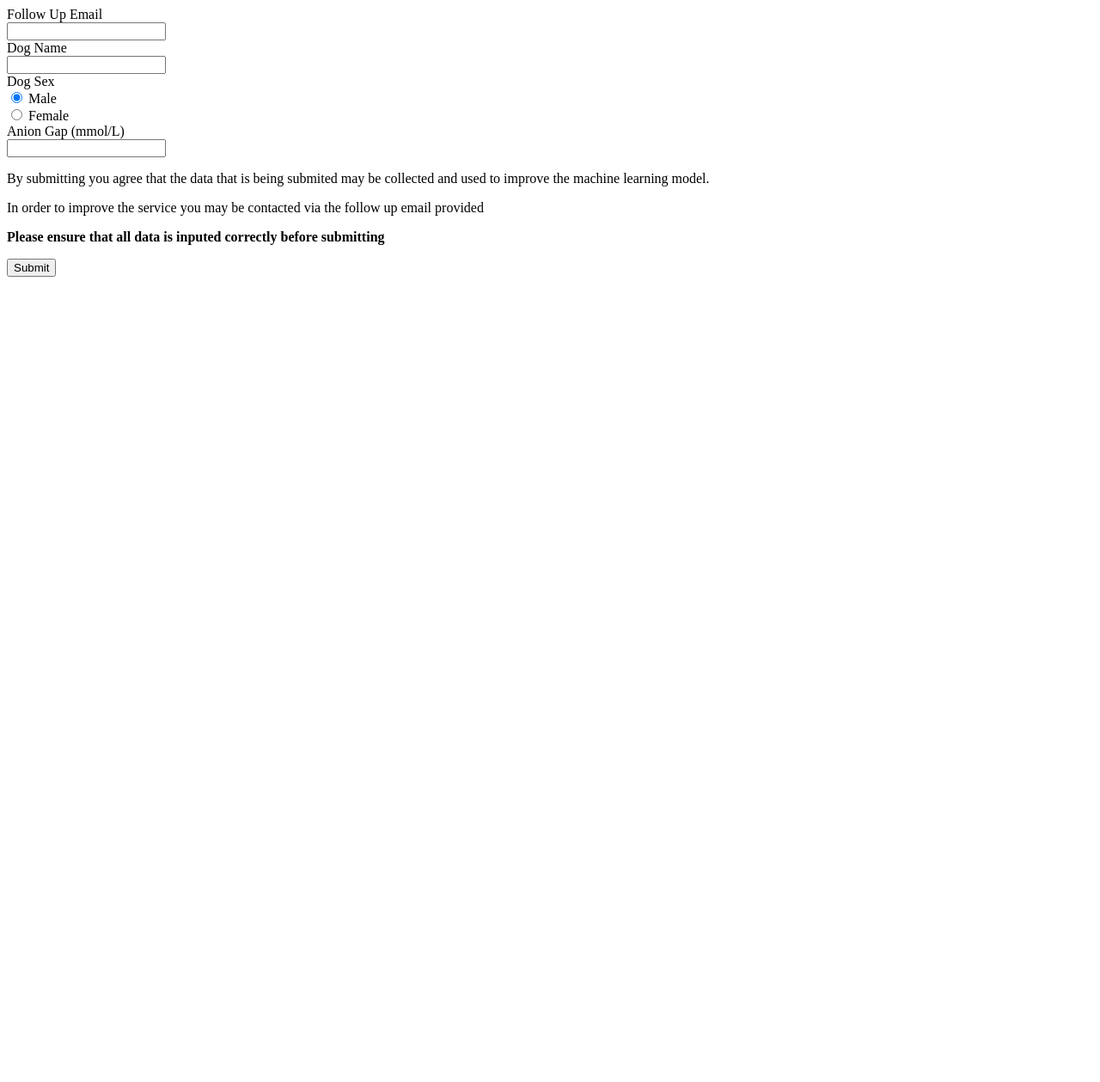
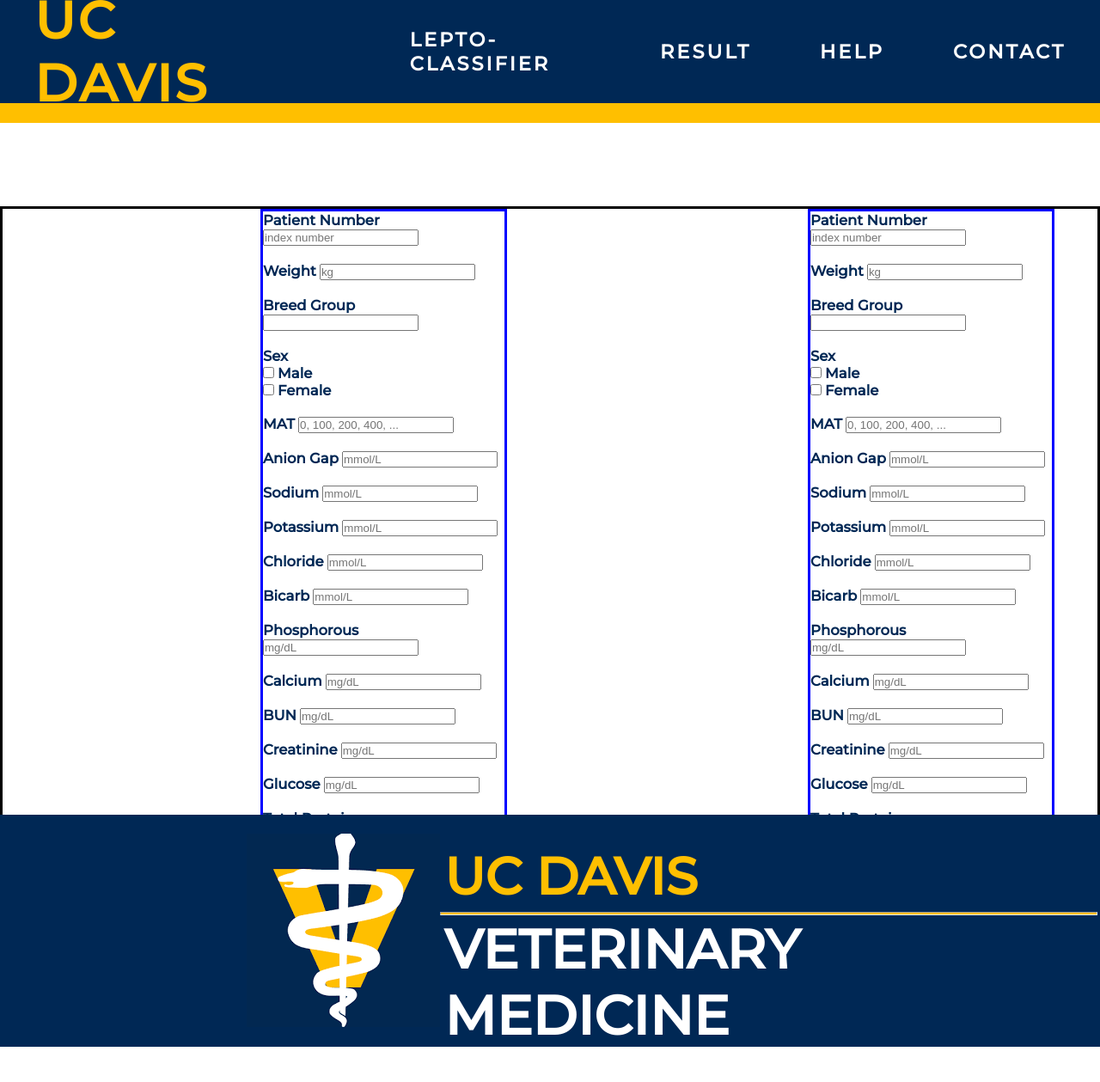
Before and after one commit to Camerooooon/lepto-classifier-frontend, a Flask app: page / in a window 1280 px wide. Shown: the whole page at 86% size. Before the commit the page ends 322 px from the top, so only its background shows below. Run offline with Flask 2, Linux system fonts and the light colour scheme.

Commit message:
first css

```diff
--- /dev/null
+++ b/templates/index.css
@@ -0,0 +1,163 @@
+@import url('https://fonts.googleapis.com/css2?family=Inter:wght@700&family=Montserrat:ital,wght@0,500;1,400;1,900&family=PT+Serif&display=swap');
+
+/*remove all the gaps*/
+*{
+    padding: 0;
+    margin: 0;
+    box-sizing: border-box;
+}
+
+html {
+    font-size: 15px;
+    font-family: 'Montserrat', sans-serif;
+}
+
+a {
+    text-decoration: none;
+}
+
+/* puts it in the center*/
+.container {
+    min-height: 100vh;
+    width: 100%;
+    display: flex;
+    align-items: center;
+    justify-content: center;
+    flex-direction: column;
+}
+.header {
+    width: 100%;
+    margin: 0;
+}
+.header ul{
+    list-style: none;
+    position: absolute;
+    background-color: #002855;
+    width: 100%;
+    height: 8rem;
+    top: 0;
+    display: flex;
+    flex-direction: row;
+    justify-content: center;
+    align-items: center;
+    z-index: 1;
+}
+.header ul a{
+    font-size: 1.5rem;
+    letter-spacing: .2rem;
+    text-decoration: none;
+    color: white;
+    text-transform: uppercase;
+    padding: 40px;
+    display: block;
+    font-weight: 900;
+}
+/* add some hover affect to show the details */
+.bar {
+    background-color: #FFBF00;
+    position: absolute;
+    width: 100%;
+    height: 1.5rem;
+    top: 8rem;
+    /* fix this transition*/
+    transition: .3s ease transform;
+}
+/*
+.bar:hover {
+    transform: scale(5);
+    z-index: -1;
+}
+*/
+/* hard coded will have to change it using flex property */
+.body {
+    top: 16rem;
+    display: flex;
+    border: 3px solid black;
+    flex-direction: row;
+    position: absolute;
+    align-items: center;
+    width: 100%;
+    height: auto;
+}
+.disclaimer {
+    width: 100%;
+    height: 7rem;
+    display: flex;
+    margin-top: -26rem;
+    background-color: lightgray;
+    justify-content: center;
+}
+p.hidden {
+    display: block;
+    font-size: 2rem;
+    color: #002855;
+}
+form {
+    align-items: center;
+    width: 100%;
+    display: flex;
+}
+label {
+    color: #002855;
+    font-weight: 700;
+    font-size: 1.1rem;
+}
+p {
+    color: #002855;
+    font-weight: 900;
+}
+div.col1, div.col2{
+    border: 3px solid blue;
+    width: 50%;
+    margin: 50px;
+    margin-top: 0;
+    margin-bottom: 0;
+    margin-left: 20rem;
+}
+
+.footer {
+    /* fix this brute force */
+    top: 55rem;
+    width: 100%;
+    height: 18rem;
+    position: relative;
+    background-color: #002855;
+    display: flex;
+    flex-direction: row;
+}
+img {
+    margin-left: 7rem;
+}
+.vm_img {
+    width: 40%;
+    align-items: center;
+    display: flex;
+    justify-content: right;
+}
+.content {
+    margin-top: 2rem;
+    width: 60%;
+}
+hr {
+    display: block;
+    background-color: #FFBF00;
+    position: absolute;
+    width: 51rem;
+    height: 4px;
+}
+.title {
+    font-size: 4rem;
+    font-weight: 900;
+    color: #FFBF00;
+    padding: 5px;
+}
+.vet_txt {
+    font-size: 4.2rem;
+    font-weight: 900;
+    color: white;
+    padding: 5px;
+}
+p.right {
+    color: white;
+    padding-top: 1rem;
+}
--- a/templates/index.html
+++ b/templates/index.html
@@ -2,35 +2,188 @@
 <html lang="en">
 <head>
 	<meta charset="utf-8">
-<title>Home</title>
+	<meta http-equiv="X-UA-Compatible" content="IE=edge">
 	<meta name="viewport" content="width=device-width, initial-scale=1.0">
-<meta name="description" content="">
-<meta name="author" content="">
+	<link rel="stylesheet" href="index.css">
+	<title>Home page</title>
 </head>
+
+<!-- this will contain all the content inside the container box, this portion is manual entry -->
 <body>
+	<!-- this will be under the whole container -->
+    <div class="container">
+		<div class="header">
+				<ul>
+					<li><a style="color:#FFBF00; margin-right: 8rem; font-size: 4rem; font-weight: bold;" href="index.html">UC DAVIS</a></li>
+					<li><a href="lepto.html">Lepto-classifier</a></li>
+					<li><a href="result.html">Result</a></li>
+					<li><a href="help.html">Help</a></li>
+					<li><a href="contact.html">Contact</a></li>
+				</ul>
+			<div class="bar"></div>
+		</div>
+
+		<div class="disclaimer">
+			<p class="hidden">If you want faster access to the data, please use ourr Lepto-classifier</p>
+			<!--
+			<button></button>
+			-->
+		</div>
+
+		<div class="body">
+			<!-- will have three chunks of the form portions -->
 		<form action="/submit_data" method="POST">
-		<label for="Follow up email">Follow Up Email</label>
+			<div class="col1">
+				<label for="Patient Number">Patient Number</label>
+				<input type="number" name="Patient Number" placeholder="index number">
+				<br><br>
+				<label for="Weight">Weight</label>
+				<input name="Weight" type="number" placeholder="kg">
+				<br><br>
+				<label for="Breed Group">Breed Group</label>
+				<input type="text" name="Breed Group" accept="Toy, Herding, Hound, Mix, Non-Sporting, Sporting, Terrier, Working, Foundation Stock Service">
+				<br><br>
+				<label>Sex</label><br>
+				<input type="checkbox" name="sex" value="0">
+				<label for="male"> Male</label><br>
+				<input type="checkbox" name="sex" value="1">
+				<label for="female"> Female</label><br>
 				<br>
-		<input type="email" name="Doctor Contact">
+				<label for="MAT">MAT</label>
+				<input type="number" name="mat" placeholder="0, 100, 200, 400, ...">
+				<br><br>
+				<label for="anion gap">Anion Gap</label>
+				<input type="number" name="anion gap" placeholder="mmol/L">
+				<br><br>
+				<label for="sodium">Sodium</label>
+				<input type="number" name="sodium" placeholder="mmol/L">
+				<br><br>
+				<label for="Potassium">Potassium</label>
+				<input type="number" name="Potassium" placeholder="mmol/L">
+				<br><br>
+				<label for="Chloride">Chloride</label>
+				<input type="number" name="Chloride" placeholder="mmol/L">
+				<br><br>
+				<label for="bicarb">Bicarb</label>
+				<input type="number" name="bicarb" placeholder="mmol/L">
+				<br><br>
+				<label for="Phosphorous">Phosphorous</label>
+				<input type="number" name="Phosphorous" placeholder="mg/dL">
+				<br><br>
+				<label for="Calcium">Calcium</label>
+				<input type="number" name="Calcium" placeholder="mg/dL">
+				<br><br>
+				<label for="BUN">BUN</label>
+				<input type="number" name="BUN" placeholder="mg/dL">
+				<br><br>
+				<label for="Creatinine">Creatinine</label>
+				<input type="number" name="Creatinine" placeholder="mg/dL">
+				<br><br>
+				<label for="Glucose">Glucose</label>
+				<input type="number" name="Glucose" placeholder="mg/dL">
+				<br><br>
+				<label for="Total Protein">Total Protein</label>
+				<input type="number" name="Total Protein" placeholder="g/dL">
+				<br><br>
+				<label for="Albumin">Albumin</label>
+				<input type="number" name="Albumin" placeholder="g/dL">
+				<br><br>
+				<label for="Globulin">Globulin</label>
+				<input type="number" name="Globulin" placeholder="g/dL">
+				<br><br>
+			</div>
+			<div class="col2">
+				<label for="Patient Number">Patient Number</label>
+				<input type="number" name="Patient Number" placeholder="index number">
+				<br><br>
+				<label for="Weight">Weight</label>
+				<input name="Weight" type="number" placeholder="kg">
+				<br><br>
+				<label for="Breed Group">Breed Group</label>
+				<input type="text" name="Breed Group" accept="Toy, Herding, Hound, Mix, Non-Sporting, Sporting, Terrier, Working, Foundation Stock Service">
+				<br><br>
+				<label>Sex</label><br>
+				<input type="checkbox" name="sex" value="0">
+				<label for="male"> Male</label><br>
+				<input type="checkbox" name="sex" value="1">
+				<label for="female"> Female</label><br>
 				<br>
-		<label for="Dog Name">Dog Name</label>
-		<br>
-		<input name="Dog Name" type="text">
-		<br>
+				<label for="MAT">MAT</label>
+				<input type="number" name="mat" placeholder="0, 100, 200, 400, ...">
+				<br><br>
+				<label for="anion gap">Anion Gap</label>
+				<input type="number" name="anion gap" placeholder="mmol/L">
+				<br><br>
+				<label for="sodium">Sodium</label>
+				<input type="number" name="sodium" placeholder="mmol/L">
+				<br><br>
+				<label for="Potassium">Potassium</label>
+				<input type="number" name="Potassium" placeholder="mmol/L">
+				<br><br>
+				<label for="Chloride">Chloride</label>
+				<input type="number" name="Chloride" placeholder="mmol/L">
+				<br><br>
+				<label for="bicarb">Bicarb</label>
+				<input type="number" name="bicarb" placeholder="mmol/L">
+				<br><br>
+				<label for="Phosphorous">Phosphorous</label>
+				<input type="number" name="Phosphorous" placeholder="mg/dL">
+				<br><br>
+				<label for="Calcium">Calcium</label>
+				<input type="number" name="Calcium" placeholder="mg/dL">
+				<br><br>
+				<label for="BUN">BUN</label>
+				<input type="number" name="BUN" placeholder="mg/dL">
+				<br><br>
+				<label for="Creatinine">Creatinine</label>
+				<input type="number" name="Creatinine" placeholder="mg/dL">
+				<br><br>
+				<label for="Glucose">Glucose</label>
+				<input type="number" name="Glucose" placeholder="mg/dL">
+				<br><br>
+				<label for="Total Protein">Total Protein</label>
+				<input type="number" name="Total Protein" placeholder="g/dL">
+				<br><br>
+				<label for="Albumin">Albumin</label>
+				<input type="number" name="Albumin" placeholder="g/dL">
+				<br><br>
+				<label for="Globulin">Globulin</label>
+				<input type="number" name="Globulin" placeholder="g/dL">
+				<br><br>
+			</div>
+			<!--
 			<label for="Dog Sex">Dog Sex</label>
 			<br>
 			<input checked="checked" name="sex" type="radio" value="male"> Male
 			<br>
 			<input name="sex" type="radio" value="female"> Female
-		<br>
+			<br><br>
 			<label for="Anion Gap">Anion Gap (mmol/L)</label>
 			<br>
 			<input name="Anion Gap" type="number" step="0.1">
-		<br>
-
+			<br><br>
 			<p>By submitting you agree that the data that is being submited may be collected and used to improve the machine learning model.</p>
 			<p>In order to improve the service you may be contacted via the follow up email provided</p>
 			<p><strong>Please ensure that all data is inputed correctly before submitting</strong></p>
 			<input type="submit" value="Submit">
+			-->
 		</form>
+
+		</div>
+
+		<div class="footer">
+			<div class="vm_img">
+				<img src="vet_pic.png"/>
+			</div>
+			<div class="content">
+				<div class="title">UC DAVIS</div>
+				<hr>
+				<div class="vet_txt">VETERINARY MEDICINE</div>
+				<p class="right">Copyright © 2022 UC DAVIS VETERINARY MEDICINE. All rights resereved</p>
+			</div>
+		</div>
+
+
+	</div>
+
 </body>
```
Also changed, not shown: templates/contact.html (added, +12 -0 lines), templates/help.html (added, +12 -0 lines), templates/lepto.html (added, +43 -0 lines), templates/result.html (added, +9 -0 lines), templates/vet_pic.png (added), 2 other files. Lines whose indentation alone changed are shown as unchanged.
